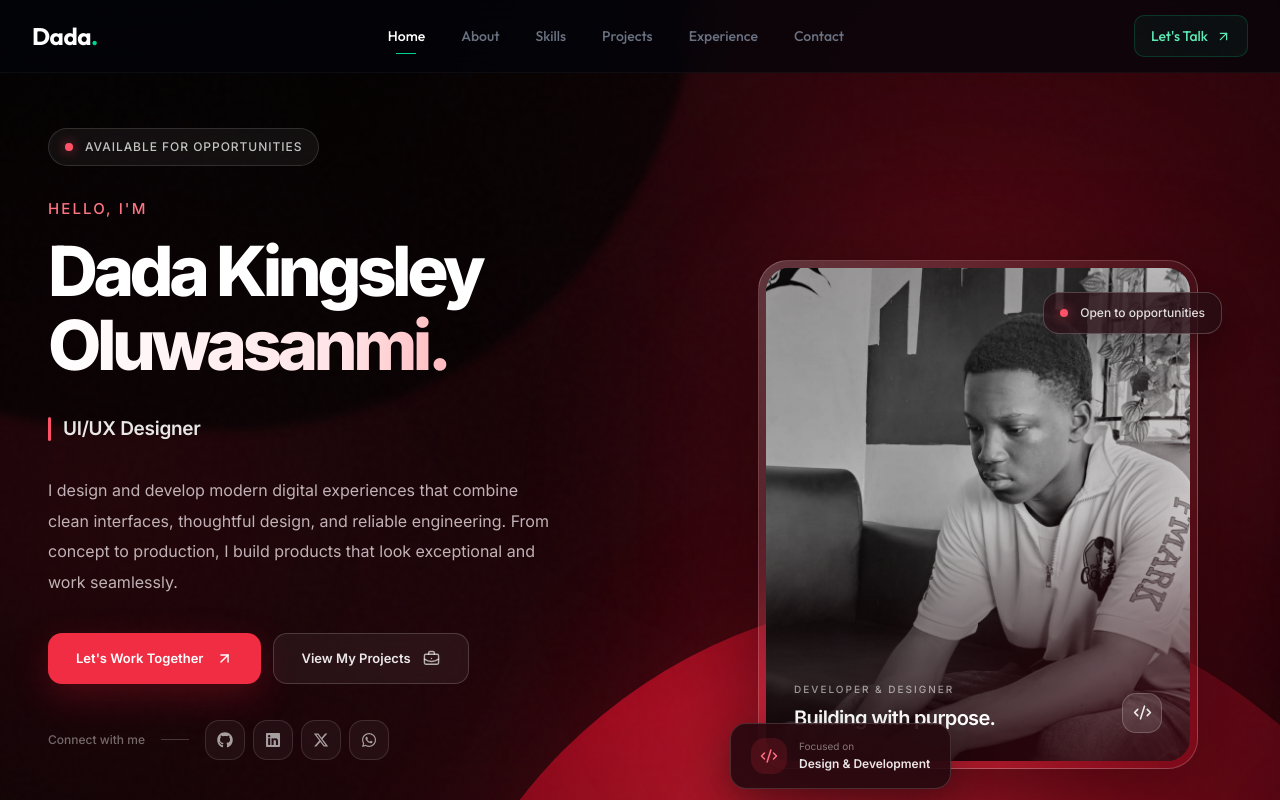
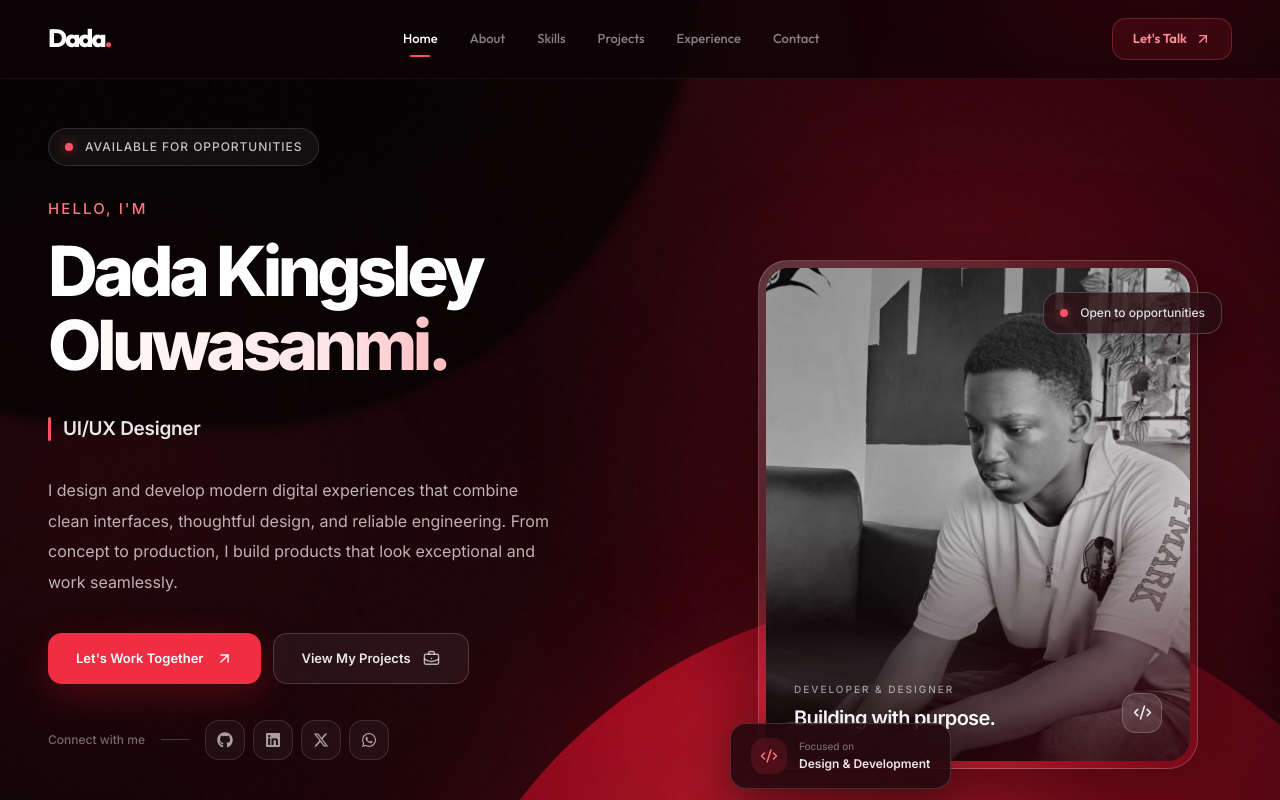
Before and after one commit to King-web-cell-05/kingsleydada-portfolio, a Next.js app: page / in a window 1280 px wide. Shown: the top 800 px of the page. Built offline with nearby package versions, Linux system fonts and the light colour scheme; a web font is replaced by a local one.

Commit message:
refactor: enhance Navigation component with improved structure, animations, and accessibility

```diff
--- a/components/navigation.tsx
+++ b/components/navigation.tsx
@@ -1,6 +1,8 @@
+
 "use client";
 
-import { useEffect, useState } from "react";
+import { useEffect, useState, type ElementType } from "react";
+import { motion, AnimatePresence, useReducedMotion } from "framer-motion";
 import {
   X,
   Menu,
@@ -15,7 +17,7 @@ import {
 
 type NavItem = {
   name: string;
-  icon: React.ElementType;
+  icon: ElementType;
   description: string;
 };
 
@@ -52,120 +54,164 @@ const navItems: NavItem[] = [
   },
 ];
 
+const ease = [0.22, 1, 0.36, 1] as const;
+
 export default function Navigation() {
   const [isOpen, setIsOpen] = useState(false);
   const [activeSection, setActiveSection] = useState("home");
   const [scrolled, setScrolled] = useState(false);
+  const reduceMotion = useReducedMotion();
 
-  /* =========================================================
-     HANDLE SCROLL
-  ========================================================= */
+  // Scroll tracking
+  useEffect(() => {
+    let frame = 0;
 
-  useEffect(() => {
-    const handleScroll = () => {
-      setScrolled(window.scrollY > 20);
+    const updateNavigation = () => {
+      frame = 0;
+      setScrolled(window.scrollY > 24);
 
-      const sections = navItems
-        .map((item) => document.getElementById(item.name))
-        .filter(Boolean);
+      const offset = window.scrollY + 140;
+      let current = "home";
 
-      let currentSection = "home";
+      navItems.forEach((item) => {
+        const section = document.getElementById(item.name);
 
-      sections.forEach((section) => {
-        if (!section) return;
-
-        const sectionTop = section.offsetTop - 160;
-
-        if (window.scrollY >= sectionTop) {
-          currentSection = section.id;
+        if (section && section.offsetTop <= offset) {
+          current = item.name;
         }
       });
 
-      setActiveSection(currentSection);
+      setActiveSection(current);
     };
+
+    const handleScroll = () => {
+      if (!frame) {
+        frame = window.requestAnimationFrame(updateNavigation);
+      }
+    };
+
+    updateNavigation();
 
     window.addEventListener("scroll", handleScroll, {
       passive: true,
     });
-
-    handleScroll();
+    window.addEventListener("resize", handleScroll);
 
     return () => {
       window.removeEventListener("scroll", handleScroll);
+      window.removeEventListener("resize", handleScroll);
+      window.cancelAnimationFrame(frame);
     };
   }, []);
 
-  /* =========================================================
-     SCROLL TO SECTION
-  ========================================================= */
+  // Close mobile menu with Escape
+  useEffect(() => {
+    if (!isOpen) return;
 
+    const handleKeyDown = (event: KeyboardEvent) => {
+      if (event.key === "Escape") {
+        setIsOpen(false);
+      }
+    };
+
+    window.addEventListener("keydown", handleKeyDown);
+
+    return () => {
+      window.removeEventListener("keydown", handleKeyDown);
+    };
+  }, [isOpen]);
+
+  // Close menu when switching to desktop
+  useEffect(() => {
+    const mediaQuery = window.matchMedia("(min-width: 768px)");
+
+    const handleChange = () => {
+      if (mediaQuery.matches) {
+        setIsOpen(false);
+      }
+    };
+
+    mediaQuery.addEventListener("change", handleChange);
+
+    return () => {
+      mediaQuery.removeEventListener("change", handleChange);
+    };
+  }, []);
+
+  // Smooth navigation
   const scrollToSection = (id: string) => {
+    setIsOpen(false);
+    setActiveSection(id);
+
     if (id === "home") {
       window.scrollTo({
         top: 0,
-        behavior: "smooth",
+        behavior: reduceMotion ? "auto" : "smooth",
       });
-    } else {
-      const element = document.getElementById(id);
+      return;
+    }
 
-      if (element) {
-        const navbarHeight = 80;
+    const section = document.getElementById(id);
 
-        const elementPosition =
-          element.getBoundingClientRect().top +
+    if (!section) return;
+
+    const navbarOffset = 85;
+
+    const top =
+      section.getBoundingClientRect().top +
       window.scrollY -
-          navbarHeight;
+      navbarOffset;
 
     window.scrollTo({
-          top: elementPosition,
-          behavior: "smooth",
+      top,
+      behavior: reduceMotion ? "auto" : "smooth",
     });
-      }
-    }
-
-    setActiveSection(id);
-    setIsOpen(false);
   };
 
   return (
     <>
-      {/* =====================================================
-          NAVBAR
-      ===================================================== */}
-
+      {/* NAVBAR */}
       <nav
-        className={`fixed left-0 top-0 z-50 w-full transition-all duration-500 ${
+        aria-label="Main navigation"
+        className={`fixed inset-x-0 top-0 z-50 border-b transition-[background-color,border-color,box-shadow] duration-500 ${
           scrolled
-            ? "border-b border-white/[0.07] bg-[#03050a]/90 shadow-2xl shadow-black/20 backdrop-blur-2xl"
-            : "border-b border-white/[0.04] bg-[#03050a]/75 backdrop-blur-xl"
+            ? "border-white/[0.1] bg-[#100508]/90 shadow-[0_12px_40px_rgba(0,0,0,0.28)] backdrop-blur-2xl"
+            : "border-white/[0.055] bg-[#0c0406]/70 backdrop-blur-xl"
         }`}
       >
-        <div className="mx-auto max-w-7xl px-4 sm:px-6 lg:px-8">
-          <div className="flex h-[72px] items-center justify-between">
-            {/* =================================================
-                LOGO
-            ================================================= */}
+        {/* Subtle top glow */}
+        <div
+          aria-hidden="true"
+          className="pointer-events-none absolute inset-0 overflow-hidden"
+        >
+          <div className="absolute -right-20 -top-32 h-48 w-96 rounded-full bg-[#b70b22]/[0.12] blur-[80px]" />
+        </div>
 
+        <div className="relative mx-auto max-w-[1320px] px-5 sm:px-8 lg:px-12">
+          <div
+            className={`flex items-center justify-between gap-4 transition-[height] duration-300 ${
+              scrolled
+                ? "h-[64px] md:h-[66px]"
+                : "h-[72px] md:h-[78px]"
+            }`}
+          >
+            {/* LOGO */}
             <button
               type="button"
               onClick={() => scrollToSection("home")}
               aria-label="Go to homepage"
-              className="group relative flex items-center"
+              className="group relative flex shrink-0 items-center rounded-md focus-visible:outline-none focus-visible:ring-2 focus-visible:ring-[#ff7583]"
             >
-              <span className="text-xl font-bold tracking-[-0.02em] text-white transition-colors duration-300 sm:text-2xl">
+              <span className="text-[23px] font-extrabold tracking-[-0.075em] text-white transition-colors duration-300 sm:text-[25px]">
                 Dada
-                <span className="text-emerald-400">.</span>
+                <span className="text-[#ff5268]">.</span>
               </span>
 
-              {/* Small accent line */}
-              <span className="absolute -bottom-1 left-0 h-px w-0 bg-emerald-400 transition-all duration-300 group-hover:w-full" />
+              <span className="absolute -bottom-1 left-0 h-[2px] w-0 rounded-full bg-[#ff5268] transition-all duration-300 group-hover:w-full" />
             </button>
 
-            {/* =================================================
-                DESKTOP NAVIGATION
-            ================================================= */}
-
-            <div className="hidden items-center gap-1 md:flex">
+            {/* DESKTOP NAVIGATION */}
+            <div className="hidden min-w-0 items-center gap-0.5 md:flex lg:gap-1">
               {navItems.map((item) => {
                 const isActive = activeSection === item.name;
 
@@ -174,81 +220,109 @@ export default function Navigation() {
                     key={item.name}
                     type="button"
                     onClick={() => scrollToSection(item.name)}
-                    className={`group relative rounded-lg px-4 py-2 text-sm font-medium capitalize transition-all duration-300 ${
+                    aria-current={isActive ? "location" : undefined}
+                    className={`group relative whitespace-nowrap rounded-lg px-2.5 py-2 text-[12px] font-medium capitalize transition-colors duration-300 focus-visible:outline-none focus-visible:ring-2 focus-visible:ring-[#ff7583] lg:px-3.5 lg:text-[13px] ${
                       isActive
                         ? "text-white"
-                        : "text-gray-500 hover:text-gray-200"
+                        : "text-white/50 hover:text-white/90"
                     }`}
                   >
                     {item.name}
 
-                    {/* Active indicator */}
-                    <span
-                      className={`absolute bottom-0 left-1/2 h-px -translate-x-1/2 bg-emerald-400 transition-all duration-300 ${
-                        isActive
-                          ? "w-5 opacity-100"
-                          : "w-0 opacity-0 group-hover:w-4 group-hover:opacity-70"
-                      }`}
+                    {/* Active underline */}
+                    {isActive && (
+                      <motion.span
+                        layoutId="desktop-active-nav"
+                        transition={{
+                          type: "spring",
+                          stiffness: 350,
+                          damping: 30,
+                        }}
+                        className="absolute bottom-0 left-1/2 h-[2px] w-5 -translate-x-1/2 rounded-full bg-[#ff5268] shadow-[0_0_12px_rgba(255,82,104,0.4)]"
                       />
+                    )}
+
+                    {!isActive && (
+                      <span className="absolute bottom-0 left-1/2 h-[2px] w-0 -translate-x-1/2 rounded-full bg-[#ff5268]/70 transition-all duration-300 group-hover:w-4" />
+                    )}
                   </button>
                 );
               })}
             </div>
 
-            {/* =================================================
-                DESKTOP CONTACT BUTTON
-            ================================================= */}
-
+            {/* DESKTOP CONTACT CTA */}
             <button
               type="button"
               onClick={() => scrollToSection("contact")}
-              className="group hidden items-center gap-2 rounded-lg border border-emerald-400/20 bg-emerald-400/[0.06] px-4 py-2.5 text-sm font-medium text-emerald-300 transition-all duration-300 hover:border-emerald-400/40 hover:bg-emerald-400/10 hover:text-emerald-200 md:flex"
+              className="group hidden shrink-0 items-center justify-center gap-2 rounded-xl border border-[#ff5268]/30 bg-[#f02d43]/[0.12] px-3.5 py-2.5 text-[12px] font-semibold text-[#ff8c99] transition-all duration-300 hover:border-[#ff5268]/60 hover:bg-[#f02d43] hover:text-white focus-visible:outline-none focus-visible:ring-2 focus-visible:ring-[#ff7583] md:inline-flex lg:px-5 lg:text-[13px]"
             >
               Let's Talk
 
               <ArrowUpRight
-                size={15}
+                size={16}
                 className="transition-transform duration-300 group-hover:-translate-y-0.5 group-hover:translate-x-0.5"
               />
             </button>
 
-            {/* =================================================
-                MOBILE MENU BUTTON
-            ================================================= */}
-
+            {/* MOBILE MENU TOGGLE */}
             <button
               type="button"
               onClick={() => setIsOpen((prev) => !prev)}
               aria-label={isOpen ? "Close menu" : "Open menu"}
               aria-expanded={isOpen}
-              className={`flex h-10 w-10 items-center justify-center rounded-lg border transition-all duration-300 md:hidden ${
+              aria-controls="mobile-navigation"
+              className={`relative flex h-10 w-10 shrink-0 items-center justify-center rounded-xl border transition-all duration-300 focus-visible:outline-none focus-visible:ring-2 focus-visible:ring-[#ff7583] md:hidden ${
                 isOpen
-                  ? "border-emerald-400/30 bg-emerald-400/[0.08] text-emerald-300"
-                  : "border-white/[0.08] bg-white/[0.025] text-gray-300 hover:border-white/[0.15] hover:bg-white/[0.05] hover:text-white"
+                  ? "border-[#ff5268]/40 bg-[#ff5268]/15 text-[#ff8290]"
+                  : "border-white/[0.12] bg-white/[0.055] text-white/85 hover:border-[#ff5268]/30 hover:bg-white/[0.09]"
               }`}
             >
-              {isOpen ? (
-                <X size={20} />
-              ) : (
-                <Menu size={20} />
-              )}
+              {isOpen ? <X size={20} /> : <Menu size={20} />}
             </button>
           </div>
         </div>
 
-        {/* =====================================================
-            MOBILE MENU
-        ===================================================== */}
+        {/* MOBILE MENU */}
+        <AnimatePresence initial={false}>
+          {isOpen && (
+            <motion.div
+              id="mobile-navigation"
+              key="mobile-menu"
+              initial={
+                reduceMotion
+                  ? { opacity: 1, height: "auto" }
+                  : { opacity: 0, height: 0 }
+              }
+              animate={{ opacity: 1, height: "auto" }}
+              exit={
+                reduceMotion
+                  ? { opacity: 0, height: 0 }
+                  : { opacity: 0, height: 0 }
+              }
+              transition={{
+                duration: reduceMotion ? 0 : 0.3,
+                ease,
+              }}
+              className="overflow-hidden border-t border-white/[0.08] bg-[#130609]/95 backdrop-blur-2xl md:hidden"
+            >
+              <div className="mx-auto max-h-[calc(100dvh-80px)] max-w-[1320px] overflow-y-auto px-5 pb-5 pt-4 sm:px-8">
 
-        <div
-          className={`overflow-hidden border-t border-white/[0.06] bg-[#03050a]/98 backdrop-blur-2xl transition-all duration-300 md:hidden ${
-            isOpen
-              ? "max-h-[600px] opacity-100"
-              : "max-h-0 border-transparent opacity-0"
-          }`}
-        >
-          <div className="mx-auto max-w-7xl px-4 pb-5 pt-3 sm:px-6">
-            <div className="rounded-2xl border border-white/[0.06] bg-white/[0.015] p-2">
+                {/* Mobile heading */}
+                <div className="mb-4 flex items-center justify-between px-1">
+                  <div>
+                    <p className="text-[10px] font-semibold uppercase tracking-[0.2em] text-[#ff7583]">
+                      Navigation
+                    </p>
+                    <p className="mt-1 text-xs text-white/40">
+                      Explore my portfolio
+                    </p>
+                  </div>
+
+                  <span className="h-px w-10 bg-gradient-to-r from-[#ff5268]/70 to-transparent" />
+                </div>
+
+                {/* Navigation items */}
+                <div className="space-y-1 rounded-2xl border border-white/[0.09] bg-white/[0.035] p-2 shadow-[inset_0_1px_0_rgba(255,255,255,0.04)]">
                   {navItems.map((item) => {
                     const Icon = item.icon;
                     const isActive = activeSection === item.name;
@@ -258,48 +332,50 @@ export default function Navigation() {
                         key={item.name}
                         type="button"
                         onClick={() => scrollToSection(item.name)}
-                    className={`group flex w-full items-center gap-3 rounded-xl px-3 py-3 text-left transition-all duration-300 ${
+                        aria-current={isActive ? "location" : undefined}
+                        className={`group flex w-full items-center gap-3 rounded-xl px-3 py-3 text-left transition-all duration-300 focus-visible:outline-none focus-visible:ring-2 focus-visible:ring-[#ff7583] ${
                           isActive
-                        ? "bg-emerald-400/[0.07]"
-                        : "hover:bg-white/[0.035]"
+                            ? "border border-[#ff5268]/15 bg-[#ff5268]/[0.09]"
+                            : "border border-transparent hover:bg-white/[0.055]"
                         }`}
                       >
                         {/* Icon */}
                         <div
-                      className={`flex h-9 w-9 shrink-0 items-center justify-center rounded-lg border transition-all duration-300 ${
+                          className={`flex h-10 w-10 shrink-0 items-center justify-center rounded-xl border transition-all duration-300 ${
                             isActive
-                          ? "border-emerald-400/20 bg-emerald-400/10 text-emerald-300"
-                          : "border-white/[0.06] bg-white/[0.025] text-gray-500 group-hover:border-white/[0.12] group-hover:text-gray-300"
+                              ? "border-[#ff5268]/25 bg-[#ff5268]/[0.13] text-[#ff7583]"
+                              : "border-white/[0.08] bg-white/[0.04] text-white/50 group-hover:border-white/[0.15] group-hover:text-white"
                           }`}
                         >
-                      <Icon size={17} />
+                          <Icon size={18} strokeWidth={1.8} />
                         </div>
 
                         {/* Text */}
                         <div className="min-w-0 flex-1">
                           <p
-                        className={`text-sm font-medium capitalize transition-colors ${
+                            className={`text-[13px] font-semibold capitalize ${
                               isActive
-                            ? "text-emerald-300"
-                            : "text-gray-300 group-hover:text-white"
+                                ? "text-white"
+                                : "text-white/75 group-hover:text-white"
                             }`}
                           >
                             {item.name}
                           </p>
 
-                      <p className="mt-0.5 truncate text-[11px] text-gray-600">
+                          <p className="mt-0.5 truncate text-[11px] text-white/35">
                             {item.description}
                           </p>
                         </div>
 
-                    {/* Active dot */}
-                    <span
-                      className={`h-1.5 w-1.5 rounded-full transition-all duration-300 ${
-                        isActive
-                          ? "bg-emerald-400 shadow-[0_0_8px_rgba(52,211,153,0.6)]"
-                          : "bg-transparent"
-                      }`}
+                        {/* Active marker */}
+                        {isActive ? (
+                          <span className="h-1.5 w-1.5 shrink-0 rounded-full bg-[#ff5268] shadow-[0_0_10px_rgba(255,82,104,0.5)]" />
+                        ) : (
+                          <ArrowUpRight
+                            size={15}
+                            className="shrink-0 text-white/20 transition-colors group-hover:text-[#ff7583]"
                           />
+                        )}
                       </button>
                     );
                   })}
@@ -309,31 +385,41 @@ export default function Navigation() {
                 <button
                   type="button"
                   onClick={() => scrollToSection("contact")}
-              className="group mt-3 flex w-full items-center justify-center gap-2 rounded-xl border border-emerald-400/20 bg-emerald-400/[0.07] px-4 py-3 text-sm font-semibold text-emerald-300 transition-all duration-300 hover:border-emerald-400/40 hover:bg-emerald-400/10"
+                  className="group mt-4 flex min-h-[49px] w-full items-center justify-center gap-2 rounded-xl bg-[#f02d43] px-5 py-3 text-[13px] font-semibold text-white shadow-[0_8px_30px_rgba(220,18,48,0.2)] transition-all duration-300 hover:bg-[#ff4055] focus-visible:outline-none focus-visible:ring-2 focus-visible:ring-[#ff7583]"
                 >
                   Let's Work Together
 
                   <ArrowUpRight
-                size={16}
+                    size={17}
                     className="transition-transform duration-300 group-hover:-translate-y-0.5 group-hover:translate-x-0.5"
                   />
                 </button>
+
+                {/* Mobile footer */}
+                <p className="mt-5 text-center text-[10px] tracking-[0.08em] text-white/30">
+                  DESIGN • DEVELOPMENT • CREATIVITY
+                </p>
               </div>
-        </div>
+            </motion.div>
+          )}
+        </AnimatePresence>
       </nav>
 
-      {/* =====================================================
-          MOBILE BACKDROP
-      ===================================================== */}
-
-      <div
+      {/* MOBILE BACKDROP */}
+      <AnimatePresence>
+        {isOpen && (
+          <motion.div
+            key="navigation-backdrop"
+            initial={{ opacity: 0 }}
+            animate={{ opacity: 1 }}
+            exit={{ opacity: 0 }}
+            transition={{ duration: reduceMotion ? 0 : 0.25 }}
             onClick={() => setIsOpen(false)}
-        className={`fixed inset-0 z-40 bg-black/60 backdrop-blur-[2px] transition-all duration-300 md:hidden ${
-          isOpen
-            ? "visible opacity-100"
-            : "invisible opacity-0"
-        }`}
+            className="fixed inset-0 z-40 bg-black/65 backdrop-blur-[3px] md:hidden"
+            aria-hidden="true"
           />
+        )}
+      </AnimatePresence>
     </>
   );
 }
```
Lines whose indentation alone changed are shown as unchanged.
